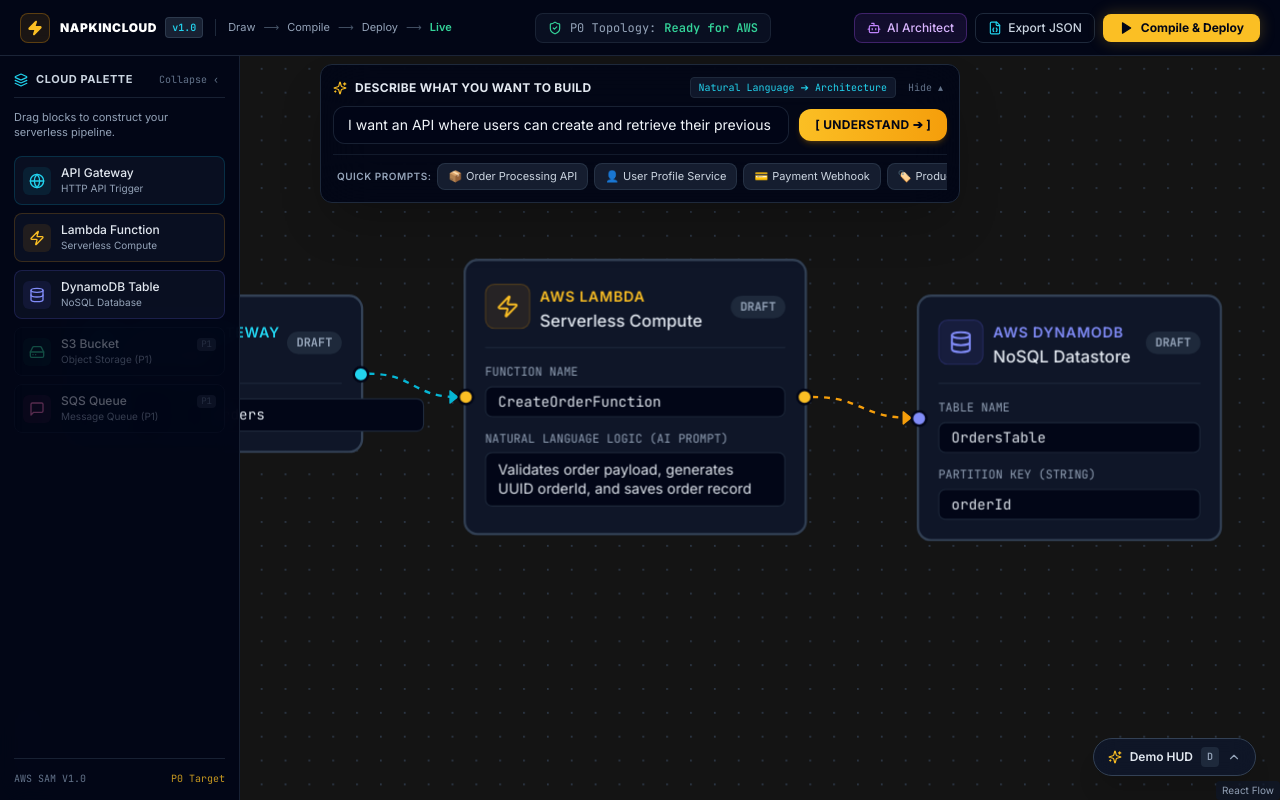
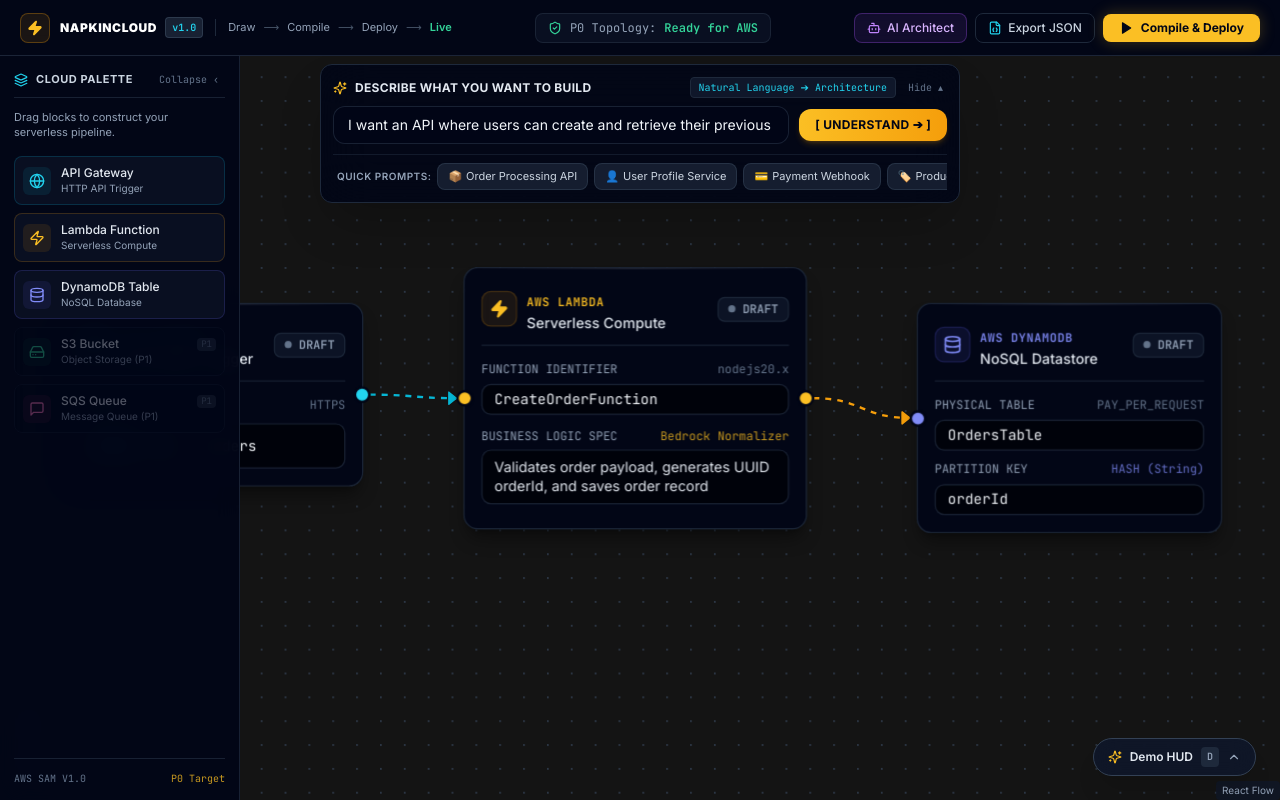
Before and after one commit to hardik783-hub/NapkinCloud, a Next.js app: page / in a window 1280 px wide. Built offline with nearby package versions, Linux system fonts and the light colour scheme.

Commit message:
feat(ui): hallmark phase b hardware-grade precision nodes styling

```diff
--- a/src/components/canvas/nodes/ApiGatewayNode.tsx
+++ b/src/components/canvas/nodes/ApiGatewayNode.tsx
@@ -1,6 +1,6 @@
 import React, { memo } from 'react';
 import { Handle, Position, useReactFlow, type NodeProps } from '@xyflow/react';
-import { Globe } from 'lucide-react';
+import { Globe, ArrowUpRight } from 'lucide-react';
 import type { ApiGatewayNode, HttpMethod } from '@/types/canvas';
 
 function ApiGatewayNodeComponent({ id, data, selected }: NodeProps<ApiGatewayNode>) {
@@ -23,54 +23,86 @@
     );
   };
 
-  const statusBorder = {
-    draft: 'border-slate-700 hover:border-slate-500',
-    compiling: 'border-amber-500 shadow-[0_0_15px_rgba(245,158,11,0.4)]',
-    deploying: 'border-cyan-500 shadow-[0_0_15px_rgba(6,182,212,0.4)]',
-    live: 'border-emerald-500 shadow-[0_0_20px_rgba(16,185,129,0.5)]',
-    failed: 'border-red-500 shadow-[0_0_15px_rgba(239,68,68,0.4)]',
+  const statusConfig = {
+    draft: {
+      border: 'border-slate-800 hover:border-slate-700',
+      dot: 'bg-slate-500',
+      badge: 'bg-slate-900/80 text-slate-400 border-slate-800',
+      label: 'Draft',
+    },
+    compiling: {
+      border: 'border-amber-500/60 shadow-[0_0_15px_rgba(245,158,11,0.2)]',
+      dot: 'bg-amber-400 animate-pulse',
+      badge: 'bg-amber-950/40 text-amber-300 border-amber-500/30',
+      label: 'Compiling',
+    },
+    deploying: {
+      border: 'border-cyan-500/60 shadow-[0_0_15px_rgba(6,182,212,0.2)]',
+      dot: 'bg-cyan-400 animate-pulse',
+      badge: 'bg-cyan-950/40 text-cyan-300 border-cyan-500/30',
+      label: 'Deploying',
+    },
+    live: {
+      border: 'border-emerald-500/60 shadow-[0_0_20px_rgba(16,185,129,0.25)]',
+      dot: 'bg-emerald-400 shadow-[0_0_8px_#10b981]',
+      badge: 'bg-emerald-950/40 text-emerald-300 border-emerald-500/30',
+      label: 'LIVE',
+    },
+    failed: {
+      border: 'border-rose-500/60 shadow-[0_0_15px_rgba(244,63,94,0.2)]',
+      dot: 'bg-rose-400',
+      badge: 'bg-rose-950/40 text-rose-300 border-rose-500/30',
+      label: 'Failed',
+    },
   }[data.status || 'draft'];
 
   return (
     <div
-      className={`w-64 rounded-xl bg-slate-900/95 backdrop-blur-md p-4 border-2 transition-all duration-300 text-slate-100 ${statusBorder} ${
-        selected ? 'ring-2 ring-cyan-400 ring-offset-2 ring-offset-slate-950' : ''
+      className={`relative w-64 rounded-xl bg-slate-950/95 backdrop-blur-md p-3.5 border transition-all duration-200 text-slate-100 ${
+        statusConfig.border
+      } ${
+        selected
+          ? 'ring-1 ring-cyan-400/80 border-cyan-500/60 shadow-[0_0_20px_rgba(6,182,212,0.15)]'
+          : 'shadow-lg shadow-black/40'
       }`}
     >
+      {/* Top Hairline Highlight */}
+      <div className="absolute inset-x-0 top-0 h-px bg-gradient-to-r from-transparent via-white/10 to-transparent rounded-t-xl" />
+
       {/* Header */}
-      <div className="flex items-center justify-between pb-3 border-b border-slate-800">
+      <div className="flex items-center justify-between pb-2.5 border-b border-slate-800/80">
         <div className="flex items-center gap-2">
-          <div className="p-2 rounded-lg bg-cyan-500/10 text-cyan-400 border border-cyan-500/20">
-            <Globe className="w-5 h-5" />
+          <div className="p-1.5 rounded-lg bg-cyan-500/10 text-cyan-400 border border-cyan-500/20">
+            <Globe className="w-4 h-4" />
           </div>
           <div>
-            <span className="text-xs font-semibold tracking-wider text-cyan-400 uppercase">
-              AWS API Gateway
+            <span className="text-[10px] font-mono tracking-wider text-cyan-400 uppercase font-semibold">
+              API GATEWAY
             </span>
-            <p className="text-sm font-medium text-slate-200">HTTP API</p>
+            <p className="text-xs font-medium text-slate-200">HTTP REST Trigger</p>
           </div>
         </div>
-        <span
-          className={`text-[10px] px-2 py-0.5 rounded-full font-mono uppercase font-bold ${
-            data.status === 'live'
-              ? 'bg-emerald-500/20 text-emerald-400 border border-emerald-500/30'
-              : data.status === 'compiling' || data.status === 'deploying'
-              ? 'bg-amber-500/20 text-amber-400 animate-pulse'
-              : 'bg-slate-800 text-slate-400'
-          }`}
-        >
-          {data.status || 'Draft'}
-        </span>
+
+        {/* LED Status Pip */}
+        <div className={`flex items-center gap-1.5 px-2 py-0.5 rounded-md border text-[10px] font-mono uppercase font-semibold ${statusConfig.badge}`}>
+          <span className={`w-1.5 h-1.5 rounded-full ${statusConfig.dot}`} />
+          <span>{statusConfig.label}</span>
+        </div>
       </div>
 
-      {/* Body / Editable controls */}
-      <div className="mt-3 space-y-2.5">
-        <div className="flex gap-2">
+      {/* Route Configuration Input Group */}
+      <div className="mt-3 space-y-2">
+        <div className="flex items-center justify-between text-[10px] font-mono text-slate-400">
+          <span>ENDPOINT ROUTE</span>
+          <span className="text-slate-500">HTTPS</span>
+        </div>
+
+        <div className="flex gap-1.5 bg-black/50 border border-slate-800/90 rounded-lg p-1 focus-within:border-cyan-500/50 transition">
           <select
             value={data.method}
             onChange={(e) => updateField('method', e.target.value as HttpMethod)}
             onMouseDown={(e) => e.stopPropagation()}
-            className="bg-slate-950 border border-slate-800 rounded-md px-2.5 py-1 text-xs font-mono font-semibold text-cyan-400 focus:outline-none focus:border-cyan-500"
+            className="bg-slate-900 border border-slate-800 rounded px-2 py-1 text-xs font-mono font-bold text-cyan-400 focus:outline-none cursor-pointer"
           >
             <option value="POST">POST</option>
             <option value="GET">GET</option>
@@ -84,13 +116,14 @@
             onChange={(e) => updateField('path', e.target.value)}
             onMouseDown={(e) => e.stopPropagation()}
             placeholder="/orders"
-            className="flex-1 bg-slate-950 border border-slate-800 rounded-md px-2.5 py-1 text-xs font-mono text-slate-200 placeholder-slate-600 focus:outline-none focus:border-cyan-500"
+            className="flex-1 bg-transparent px-2 py-1 text-xs font-mono text-slate-100 placeholder-slate-600 focus:outline-none"
           />
         </div>
 
         {data.liveUrl && (
-          <div className="text-[10px] font-mono text-emerald-400 bg-emerald-950/40 p-1.5 rounded border border-emerald-900/50 truncate">
-            {data.liveUrl}
+          <div className="text-[10px] font-mono text-emerald-400 bg-emerald-950/30 p-1.5 rounded border border-emerald-900/50 truncate flex items-center justify-between">
+            <span className="truncate">{data.liveUrl}</span>
+            <ArrowUpRight className="w-3 h-3 shrink-0 text-emerald-400/80 ml-1" />
           </div>
         )}
       </div>
@@ -99,7 +132,7 @@
       <Handle
         type="source"
         position={Position.Right}
-        className="w-3.5 h-3.5 bg-cyan-400 border-2 border-slate-950 rounded-full hover:scale-125 transition-transform"
+        className="w-3.5 h-3.5 bg-cyan-400 border-2 border-slate-950 rounded-full hover:scale-125 transition-transform hover:shadow-[0_0_10px_rgba(6,182,212,0.6)]"
       />
     </div>
   );
--- a/src/components/canvas/nodes/DynamoDbNode.tsx
+++ b/src/components/canvas/nodes/DynamoDbNode.tsx
@@ -23,82 +23,117 @@
     );
   };
 
-  const statusBorder = {
-    draft: 'border-slate-700 hover:border-slate-500',
-    compiling: 'border-indigo-500 shadow-[0_0_15px_rgba(99,102,241,0.4)]',
-    deploying: 'border-indigo-500 shadow-[0_0_15px_rgba(99,102,241,0.4)]',
-    live: 'border-emerald-500 shadow-[0_0_20px_rgba(16,185,129,0.5)]',
-    failed: 'border-red-500 shadow-[0_0_15px_rgba(239,68,68,0.4)]',
+  const statusConfig = {
+    draft: {
+      border: 'border-slate-800 hover:border-slate-700',
+      dot: 'bg-slate-500',
+      badge: 'bg-slate-900/80 text-slate-400 border-slate-800',
+      label: 'Draft',
+    },
+    compiling: {
+      border: 'border-indigo-500/60 shadow-[0_0_15px_rgba(99,102,241,0.2)]',
+      dot: 'bg-indigo-400 animate-pulse',
+      badge: 'bg-indigo-950/40 text-indigo-300 border-indigo-500/30',
+      label: 'Compiling',
+    },
+    deploying: {
+      border: 'border-cyan-500/60 shadow-[0_0_15px_rgba(6,182,212,0.2)]',
+      dot: 'bg-cyan-400 animate-pulse',
+      badge: 'bg-cyan-950/40 text-cyan-300 border-cyan-500/30',
+      label: 'Deploying',
+    },
+    live: {
+      border: 'border-emerald-500/60 shadow-[0_0_20px_rgba(16,185,129,0.25)]',
+      dot: 'bg-emerald-400 shadow-[0_0_8px_#10b981]',
+      badge: 'bg-emerald-950/40 text-emerald-300 border-emerald-500/30',
+      label: 'LIVE',
+    },
+    failed: {
+      border: 'border-rose-500/60 shadow-[0_0_15px_rgba(244,63,94,0.2)]',
+      dot: 'bg-rose-400',
+      badge: 'bg-rose-950/40 text-rose-300 border-rose-500/30',
+      label: 'Failed',
+    },
   }[data.status || 'draft'];
 
   return (
     <div
-      className={`w-64 rounded-xl bg-slate-900/95 backdrop-blur-md p-4 border-2 transition-all duration-300 text-slate-100 ${statusBorder} ${
-        selected ? 'ring-2 ring-indigo-400 ring-offset-2 ring-offset-slate-950' : ''
+      className={`relative w-64 rounded-xl bg-slate-950/95 backdrop-blur-md p-3.5 border transition-all duration-200 text-slate-100 ${
+        statusConfig.border
+      } ${
+        selected
+          ? 'ring-1 ring-indigo-400/80 border-indigo-500/60 shadow-[0_0_20px_rgba(99,102,241,0.15)]'
+          : 'shadow-lg shadow-black/40'
       }`}
     >
-      {/* Target Port */}
+      {/* Target Input Port (from Lambda) */}
       <Handle
         type="target"
         position={Position.Left}
-        className="w-3.5 h-3.5 bg-indigo-400 border-2 border-slate-950 rounded-full hover:scale-125 transition-transform"
+        className="w-3.5 h-3.5 bg-indigo-400 border-2 border-slate-950 rounded-full hover:scale-125 transition-transform hover:shadow-[0_0_10px_rgba(99,102,241,0.6)]"
       />
 
+      {/* Top Hairline Highlight */}
+      <div className="absolute inset-x-0 top-0 h-px bg-gradient-to-r from-transparent via-white/10 to-transparent rounded-t-xl" />
+
       {/* Header */}
-      <div className="flex items-center justify-between pb-3 border-b border-slate-800">
+      <div className="flex items-center justify-between pb-2.5 border-b border-slate-800/80">
         <div className="flex items-center gap-2">
-          <div className="p-2 rounded-lg bg-indigo-500/10 text-indigo-400 border border-indigo-500/20">
-            <Database className="w-5 h-5" />
+          <div className="p-1.5 rounded-lg bg-indigo-500/10 text-indigo-400 border border-indigo-500/20">
+            <Database className="w-4 h-4" />
           </div>
           <div>
-            <span className="text-xs font-semibold tracking-wider text-indigo-400 uppercase">
-              AWS DynamoDB
+            <span className="text-[10px] font-mono tracking-wider text-indigo-400 uppercase font-semibold">
+              AWS DYNAMODB
             </span>
-            <p className="text-sm font-medium text-slate-200">NoSQL Datastore</p>
+            <p className="text-xs font-medium text-slate-200">NoSQL Datastore</p>
           </div>
         </div>
-        <span
-          className={`text-[10px] px-2 py-0.5 rounded-full font-mono uppercase font-bold ${
-            data.status === 'live'
-              ? 'bg-emerald-500/20 text-emerald-400 border border-emerald-500/30'
-              : data.status === 'compiling' || data.status === 'deploying'
-              ? 'bg-amber-500/20 text-amber-400 animate-pulse'
-              : 'bg-slate-800 text-slate-400'
-          }`}
-        >
-          {data.status || 'Draft'}
-        </span>
+
+        {/* LED Status Pip */}
+        <div className={`flex items-center gap-1.5 px-2 py-0.5 rounded-md border text-[10px] font-mono uppercase font-semibold ${statusConfig.badge}`}>
+          <span className={`w-1.5 h-1.5 rounded-full ${statusConfig.dot}`} />
+          <span>{statusConfig.label}</span>
+        </div>
       </div>
 
-      {/* Body / Editable fields */}
-      <div className="mt-3 space-y-2.5">
+      {/* Form Fields */}
+      <div className="mt-3 space-y-2">
         <div>
-          <label className="text-[10px] uppercase font-mono text-slate-400 block mb-1">
-            Table Name
-          </label>
+          <div className="flex items-center justify-between text-[10px] font-mono text-slate-400 mb-1">
+            <span>PHYSICAL TABLE</span>
+            <span className="text-slate-500">PAY_PER_REQUEST</span>
+          </div>
           <input
             type="text"
             value={data.tableName}
             onChange={(e) => updateField('tableName', e.target.value)}
             onMouseDown={(e) => e.stopPropagation()}
             placeholder="OrdersTable"
-            className="w-full bg-slate-950 border border-slate-800 rounded-md px-2.5 py-1 text-xs font-mono text-slate-200 placeholder-slate-600 focus:outline-none focus:border-indigo-500"
+            className="w-full bg-black/50 border border-slate-800/90 rounded-lg px-2.5 py-1 text-xs font-mono text-slate-100 placeholder-slate-600 focus:outline-none focus:border-indigo-400/50 transition"
           />
         </div>
 
         <div>
-          <label className="text-[10px] uppercase font-mono text-slate-400 block mb-1">
-            Partition Key (String)
-          </label>
+          <div className="flex items-center justify-between text-[10px] font-mono text-slate-400 mb-1">
+            <span>PARTITION KEY</span>
+            <span className="text-indigo-400/80">HASH (String)</span>
+          </div>
           <input
             type="text"
             value={data.primaryKey}
             onChange={(e) => updateField('primaryKey', e.target.value)}
             onMouseDown={(e) => e.stopPropagation()}
             placeholder="orderId"
-            className="w-full bg-slate-950 border border-slate-800 rounded-md px-2.5 py-1 text-xs font-mono text-slate-200 placeholder-slate-600 focus:outline-none focus:border-indigo-500"
+            className="w-full bg-black/50 border border-slate-800/90 rounded-lg px-2.5 py-1 text-xs font-mono text-slate-100 placeholder-slate-600 focus:outline-none focus:border-indigo-400/50 transition"
           />
         </div>
+
+        {data.arn && (
+          <div className="text-[10px] font-mono text-emerald-400 bg-emerald-950/30 p-1.5 rounded border border-emerald-900/50 truncate">
+            {data.arn}
+          </div>
+        )}
       </div>
     </div>
   );
--- a/src/components/canvas/nodes/LambdaNode.tsx
+++ b/src/components/canvas/nodes/LambdaNode.tsx
@@ -23,89 +23,124 @@
     );
   };
 
-  const statusBorder = {
-    draft: 'border-slate-700 hover:border-slate-500',
-    compiling: 'border-amber-500 shadow-[0_0_15px_rgba(245,158,11,0.4)]',
-    deploying: 'border-amber-500 shadow-[0_0_15px_rgba(245,158,11,0.4)]',
-    live: 'border-emerald-500 shadow-[0_0_20px_rgba(16,185,129,0.5)]',
-    failed: 'border-red-500 shadow-[0_0_15px_rgba(239,68,68,0.4)]',
+  const statusConfig = {
+    draft: {
+      border: 'border-slate-800 hover:border-slate-700',
+      dot: 'bg-slate-500',
+      badge: 'bg-slate-900/80 text-slate-400 border-slate-800',
+      label: 'Draft',
+    },
+    compiling: {
+      border: 'border-amber-500/60 shadow-[0_0_15px_rgba(245,158,11,0.2)]',
+      dot: 'bg-amber-400 animate-pulse',
+      badge: 'bg-amber-950/40 text-amber-300 border-amber-500/30',
+      label: 'Compiling',
+    },
+    deploying: {
+      border: 'border-cyan-500/60 shadow-[0_0_15px_rgba(6,182,212,0.2)]',
+      dot: 'bg-cyan-400 animate-pulse',
+      badge: 'bg-cyan-950/40 text-cyan-300 border-cyan-500/30',
+      label: 'Deploying',
+    },
+    live: {
+      border: 'border-emerald-500/60 shadow-[0_0_20px_rgba(16,185,129,0.25)]',
+      dot: 'bg-emerald-400 shadow-[0_0_8px_#10b981]',
+      badge: 'bg-emerald-950/40 text-emerald-300 border-emerald-500/30',
+      label: 'LIVE',
+    },
+    failed: {
+      border: 'border-rose-500/60 shadow-[0_0_15px_rgba(244,63,94,0.2)]',
+      dot: 'bg-rose-400',
+      badge: 'bg-rose-950/40 text-rose-300 border-rose-500/30',
+      label: 'Failed',
+    },
   }[data.status || 'draft'];
 
   return (
     <div
-      className={`w-72 rounded-xl bg-slate-900/95 backdrop-blur-md p-4 border-2 transition-all duration-300 text-slate-100 ${statusBorder} ${
-        selected ? 'ring-2 ring-amber-400 ring-offset-2 ring-offset-slate-950' : ''
+      className={`relative w-72 rounded-xl bg-slate-950/95 backdrop-blur-md p-3.5 border transition-all duration-200 text-slate-100 ${
+        statusConfig.border
+      } ${
+        selected
+          ? 'ring-1 ring-amber-400/80 border-amber-500/60 shadow-[0_0_20px_rgba(245,158,11,0.15)]'
+          : 'shadow-lg shadow-black/40'
       }`}
     >
-      {/* Target Port */}
+      {/* Target Input Port (from API Gateway) */}
       <Handle
         type="target"
         position={Position.Left}
-        className="w-3.5 h-3.5 bg-amber-400 border-2 border-slate-950 rounded-full hover:scale-125 transition-transform"
+        className="w-3.5 h-3.5 bg-amber-400 border-2 border-slate-950 rounded-full hover:scale-125 transition-transform hover:shadow-[0_0_10px_rgba(245,158,11,0.6)]"
       />
 
+      {/* Top Hairline Highlight */}
+      <div className="absolute inset-x-0 top-0 h-px bg-gradient-to-r from-transparent via-white/10 to-transparent rounded-t-xl" />
+
       {/* Header */}
-      <div className="flex items-center justify-between pb-3 border-b border-slate-800">
+      <div className="flex items-center justify-between pb-2.5 border-b border-slate-800/80">
         <div className="flex items-center gap-2">
-          <div className="p-2 rounded-lg bg-amber-500/10 text-amber-400 border border-amber-500/20">
-            <Zap className="w-5 h-5" />
+          <div className="p-1.5 rounded-lg bg-amber-500/10 text-amber-400 border border-amber-500/20">
+            <Zap className="w-4 h-4 fill-amber-400" />
           </div>
           <div>
-            <span className="text-xs font-semibold tracking-wider text-amber-400 uppercase">
-              AWS Lambda
+            <span className="text-[10px] font-mono tracking-wider text-amber-400 uppercase font-semibold">
+              AWS LAMBDA
             </span>
-            <p className="text-sm font-medium text-slate-200">Serverless Compute</p>
+            <p className="text-xs font-medium text-slate-200">Serverless Compute</p>
           </div>
         </div>
-        <span
-          className={`text-[10px] px-2 py-0.5 rounded-full font-mono uppercase font-bold ${
-            data.status === 'live'
-              ? 'bg-emerald-500/20 text-emerald-400 border border-emerald-500/30'
-              : data.status === 'compiling' || data.status === 'deploying'
-              ? 'bg-amber-500/20 text-amber-400 animate-pulse'
-              : 'bg-slate-800 text-slate-400'
-          }`}
-        >
-          {data.status || 'Draft'}
-        </span>
+
+        {/* LED Status Pip */}
+        <div className={`flex items-center gap-1.5 px-2 py-0.5 rounded-md border text-[10px] font-mono uppercase font-semibold ${statusConfig.badge}`}>
+          <span className={`w-1.5 h-1.5 rounded-full ${statusConfig.dot}`} />
+          <span>{statusConfig.label}</span>
+        </div>
       </div>
 
-      {/* Body / Editable fields */}
+      {/* Form Fields */}
       <div className="mt-3 space-y-2.5">
         <div>
-          <label className="text-[10px] uppercase font-mono text-slate-400 block mb-1">
-            Function Name
-          </label>
+          <div className="flex items-center justify-between text-[10px] font-mono text-slate-400 mb-1">
+            <span>FUNCTION IDENTIFIER</span>
+            <span className="text-slate-500">{data.runtime || 'nodejs20.x'}</span>
+          </div>
           <input
             type="text"
             value={data.functionName}
             onChange={(e) => updateField('functionName', e.target.value)}
             onMouseDown={(e) => e.stopPropagation()}
             placeholder="CreateOrderFunction"
-            className="w-full bg-slate-950 border border-slate-800 rounded-md px-2.5 py-1 text-xs font-mono text-slate-200 placeholder-slate-600 focus:outline-none focus:border-amber-500"
+            className="w-full bg-black/50 border border-slate-800/90 rounded-lg px-2.5 py-1 text-xs font-mono text-slate-100 placeholder-slate-600 focus:outline-none focus:border-amber-400/50 transition"
           />
         </div>
 
         <div>
-          <label className="text-[10px] uppercase font-mono text-slate-400 block mb-1">
-            Natural Language Logic (AI Prompt)
-          </label>
+          <div className="flex items-center justify-between text-[10px] font-mono text-slate-400 mb-1">
+            <span>BUSINESS LOGIC SPEC</span>
+            <span className="text-amber-400/80">Bedrock Normalizer</span>
+          </div>
           <textarea
             value={data.businessLogic}
             onChange={(e) => updateField('businessLogic', e.target.value)}
             onMouseDown={(e) => e.stopPropagation()}
-            placeholder="e.g. validates order, assigns UUID, and writes to database"
+            placeholder="e.g. validates order payload, generates UUID, and writes to database"
             rows={2}
-            className="w-full bg-slate-950 border border-slate-800 rounded-md px-2.5 py-1.5 text-xs text-slate-200 placeholder-slate-600 focus:outline-none focus:border-amber-500 resize-none"
+            className="w-full bg-black/50 border border-slate-800/90 rounded-lg px-2.5 py-1.5 text-xs text-slate-200 placeholder-slate-600 focus:outline-none focus:border-amber-400/50 resize-none transition"
           />
         </div>
+
+        {data.arn && (
+          <div className="text-[10px] font-mono text-emerald-400 bg-emerald-950/30 p-1.5 rounded border border-emerald-900/50 truncate">
+            {data.arn}
+          </div>
+        )}
       </div>
 
-      {/* Output Port */}
+      {/* Output Port (to DynamoDB) */}
       <Handle
         type="source"
         position={Position.Right}
-        className="w-3.5 h-3.5 bg-amber-400 border-2 border-slate-950 rounded-full hover:scale-125 transition-transform"
+        className="w-3.5 h-3.5 bg-amber-400 border-2 border-slate-950 rounded-full hover:scale-125 transition-transform hover:shadow-[0_0_10px_rgba(245,158,11,0.6)]"
       />
     </div>
   );
```
